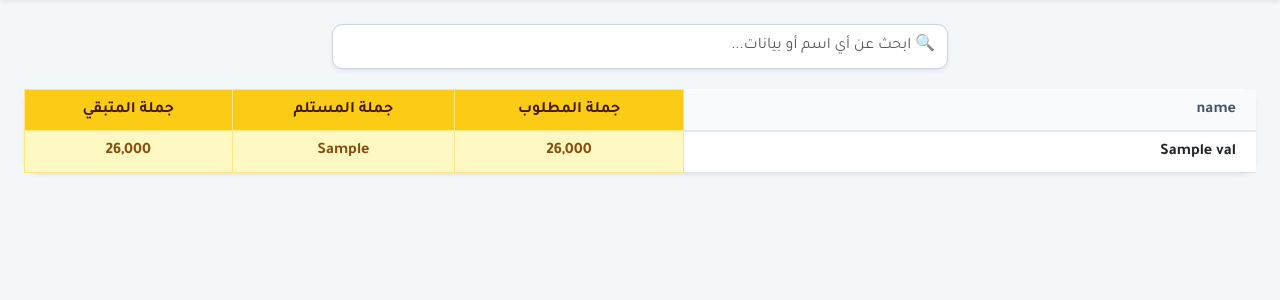
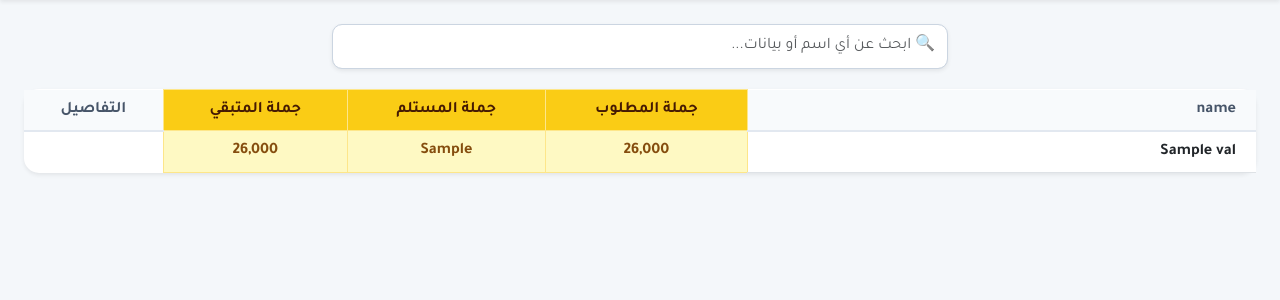
Before and after one commit to mgdad3331/249-manage, a Python web app: template templates/index.html in a window 1280 px wide. Shown: the part 86-386 px from the top of the page. Run offline with Jinja, Linux system fonts and the light colour scheme; the template is opened without the code that fills it: most values are stand-ins (such as "Sample title", 1, 10 or a date in 2020).

Commit message:
Update index.html

```diff
--- a/templates/index.html
+++ b/templates/index.html
@@ -113,6 +113,7 @@
                             <th class="col-finance">جملة المطلوب</th>
                             <th class="col-finance">جملة المستلم</th>
                             <th class="col-finance">جملة المتبقي</th>
+                        <th class="text-center">التفاصيل</th>
                         {% endif %}
                     </tr>
                 </thead>
```
